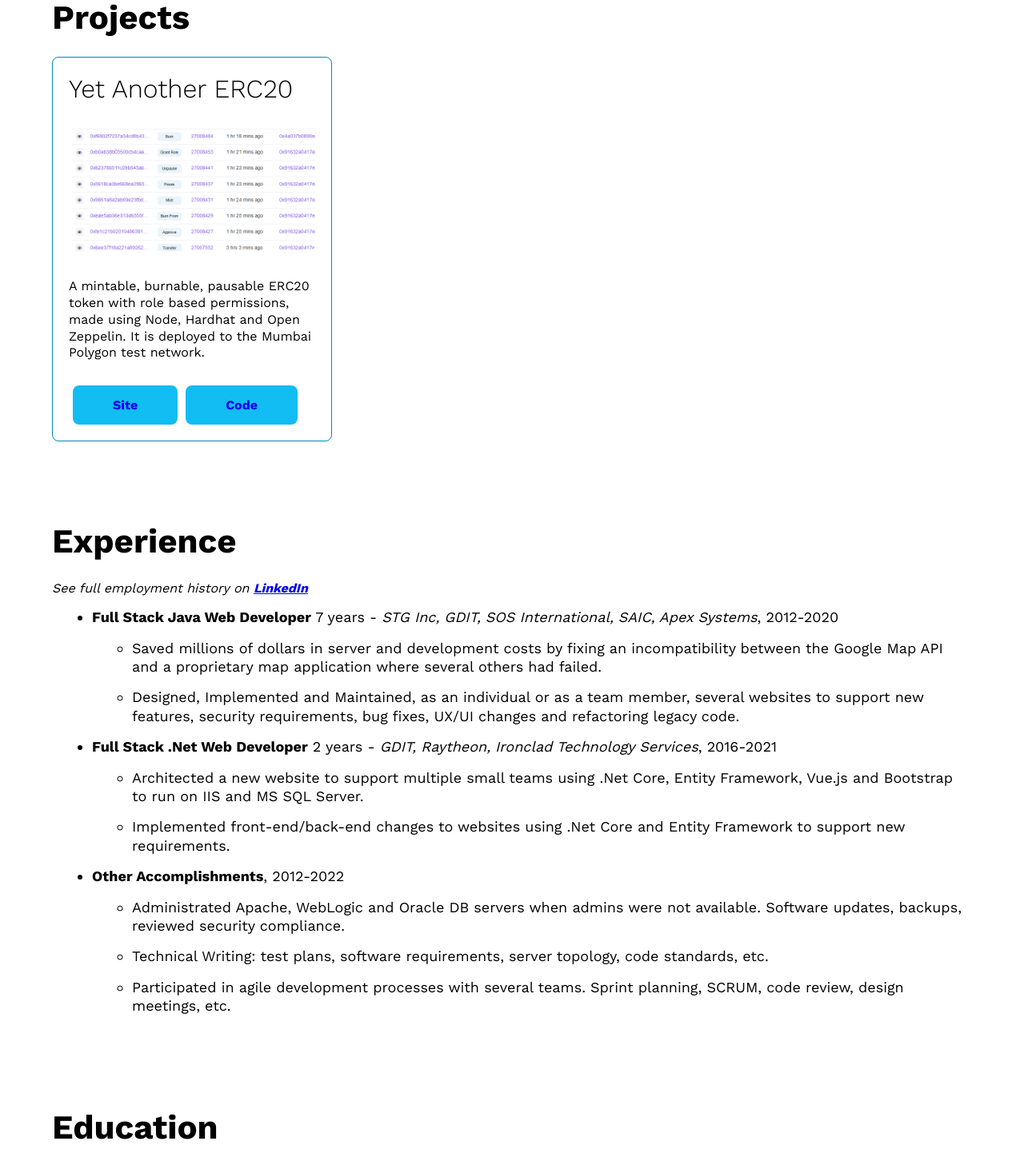
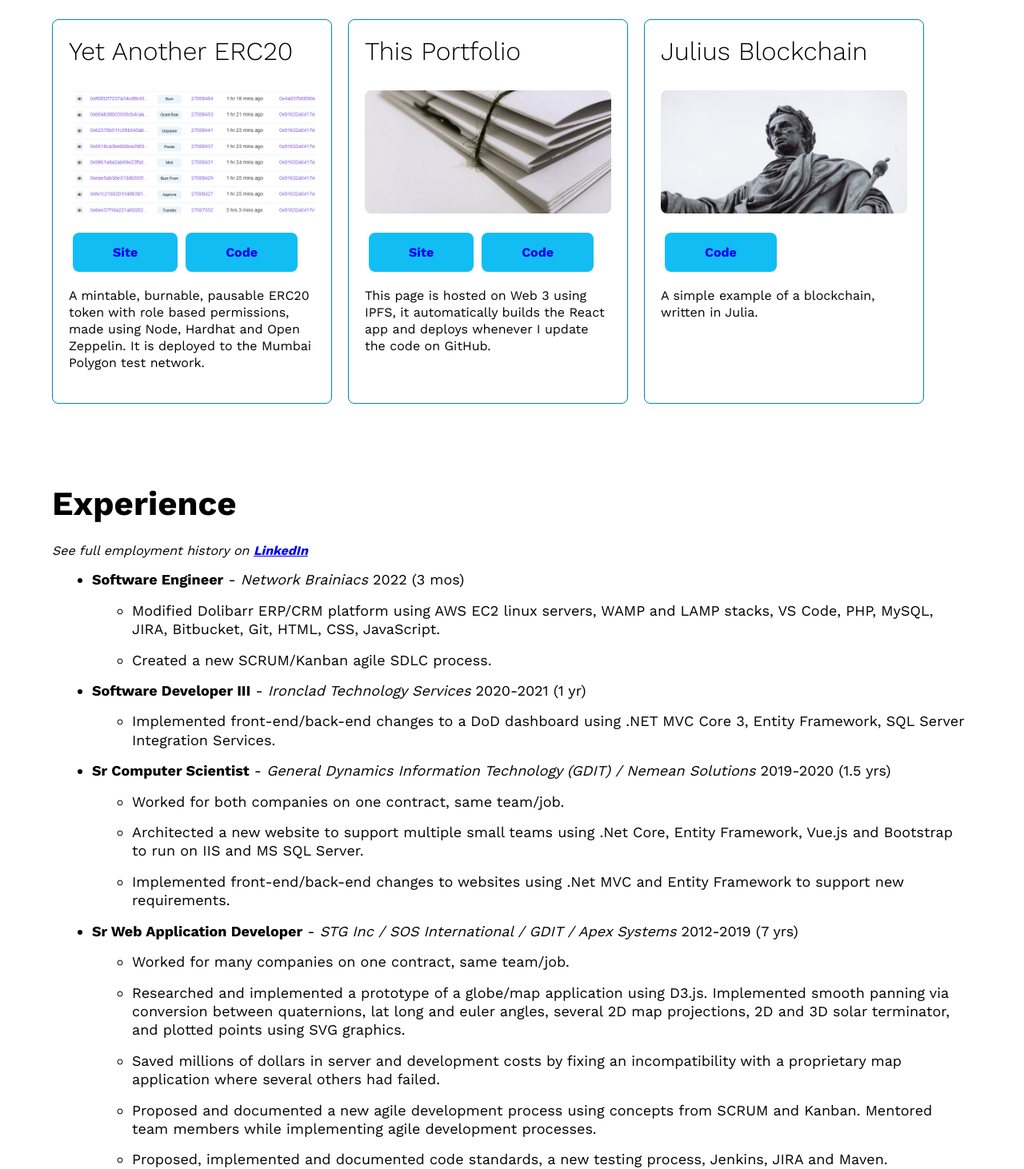
Before and after one commit to MMcKinney/portfolio, a React (Create React App) app: page / in a window 1280 px wide. Shown: the part 737-2199 px from the top of the page at 80% size. Built offline with nearby package versions, Linux system fonts and the light colour scheme.

Commit message:
content update
edited experience
added portfolio project panel
added julius bockchain project panel
edited LinkedIn link
edited about
fixed project panels having different heights

```diff
--- a/src/components/About.js
+++ b/src/components/About.js
@@ -3,10 +3,9 @@ import profile from '../assets/profile.png';
 
 const About = () => {
     return (
-        <section className='about'>
+        <section id="about" className='about'>
             <h2>About</h2>
             <p>A Software Engineer with 9 years of full stack web development experience. </p>
-            <p>This page is hosted on Web 3 using IPFS, it automatically builds the React app and deploys whenever I update the code on GitHub.</p>
         </section>
     );
 }
--- a/src/components/Experience.js
+++ b/src/components/Experience.js
@@ -2,28 +2,38 @@ const Experience = () => {
     return (
         <div className="experience">
             <h2>Experience</h2>
-            <i>See full employment history on <a href="#social"><strong>LinkedIn</strong></a></i>
+            <i>See full employment history on <a href="https://www.linkedin.com/in/michaelmckinney91/" target="_blank"><strong>LinkedIn</strong></a></i>
             <ul>
                 <li>
-                    <strong>Full Stack Java Web Developer</strong> 7 years - <i>STG Inc, GDIT, SOS International, SAIC, Apex Systems</i>, 2012-2020
+                    <strong>Software Engineer</strong> - <i>Network Brainiacs</i> 2022 (3 mos)
                     <ul>
-                        <li>Saved millions of dollars in server and development costs by fixing an incompatibility between the Google Map API and a proprietary map application where several others had failed.</li>
-                        <li>Designed, Implemented and Maintained, as an individual or as a team member, several websites to support new features, security requirements, bug fixes, UX/UI changes and refactoring legacy code.</li>
+                        <li>Modified Dolibarr ERP/CRM platform using AWS EC2 linux servers, WAMP and LAMP stacks, VS Code, PHP, MySQL, JIRA, Bitbucket, Git, HTML, CSS, JavaScript.</li>
+                        <li>Created a new SCRUM/Kanban agile SDLC process.</li>
                     </ul>
                 </li>
                 <li>
-                    <strong>Full Stack .Net Web Developer</strong> 2 years - <i>GDIT, Raytheon, Ironclad Technology Services</i>, 2016-2021
+                    <strong>Software Developer III</strong> - <i>Ironclad Technology Services</i> 2020-2021 (1 yr)
                     <ul>
-                        <li>Architected a new website to support multiple small teams using .Net Core, Entity Framework, Vue.js and Bootstrap to run on IIS and MS SQL Server.</li>
-                        <li>Implemented front-end/back-end changes to websites using .Net Core and Entity Framework to support new requirements.</li>
+                        <li>Implemented front-end/back-end changes to a DoD dashboard using .NET MVC Core 3, Entity Framework, SQL Server Integration Services.</li>
                     </ul>
                 </li>
                 <li>
-                    <strong>Other Accomplishments</strong>, 2012-2022
+                    <strong>Sr Computer Scientist</strong> - <i>General Dynamics Information Technology (GDIT) / Nemean Solutions</i> 2019-2020 (1.5 yrs)
                     <ul>
+                        <li>Worked for both companies on one contract, same team/job.</li>
+                        <li>Architected a new website to support multiple small teams using .Net Core, Entity Framework, Vue.js and Bootstrap to run on IIS and MS SQL Server.</li>
+                        <li>Implemented front-end/back-end changes to websites using .Net MVC and Entity Framework to support new requirements.</li>
+                    </ul>
+                </li>
+                <li>
+                    <strong>Sr Web Application Developer</strong> - <i>STG Inc / SOS International / GDIT / Apex Systems</i> 2012-2019 (7 yrs)
+                    <ul>
+                        <li>Worked for many companies on one contract, same team/job.</li>
+                        <li>Researched and implemented a prototype of a globe/map application using D3.js. Implemented smooth panning via conversion between quaternions, lat long and euler angles, several 2D map projections, 2D and 3D solar terminator, and plotted points using SVG graphics.</li>
+                        <li>Saved millions of dollars in server and development costs by fixing an incompatibility with a proprietary map application where several others had failed.</li>
+                        <li>Proposed and documented a new agile development process using concepts from SCRUM and Kanban.  Mentored team members while implementing agile development processes.</li>
+                        <li>Proposed, implemented and documented code standards, a new testing process, Jenkins, JIRA and Maven.</li>
                         <li>Administrated Apache, WebLogic and Oracle DB servers when admins were not available.  Software updates, backups, reviewed security compliance.</li>
-                        <li>Technical Writing: test plans, software requirements, server topology, code standards, etc.</li>
-                        <li>Participated in agile development processes with several teams.  Sprint planning, SCRUM, code review, design meetings, etc.</li>
                     </ul>
                 </li>
             </ul>
--- a/src/components/Projects.js
+++ b/src/components/Projects.js
@@ -1,5 +1,8 @@
 // Import Assets
-import uniswap from '../assets/yaet.png';
+import yaet from '../assets/yaet.png';
+import portfolio from '../assets/portfolio.png';
+import julius from '../assets/julius.png';
+
 
 const Projects = () => {
     return (
@@ -10,13 +13,32 @@ const Projects = () => {
 
                 <div className="projects__card">
                     <h3>Yet Another ERC20</h3>
-                    <img src={uniswap} alt="Uniswap Swap Page" />
+                    <img src={yaet} alt="Yet Another ERC20 Token" />
+
+                    <a href="https://mumbai.polygonscan.com/address/0x7aC9b6f232CCF75A895Ac281FabcA25CB1D305E4" target="_blank" className="button">Site</a>
+                    <a href="https://github.com/MMcKinney/yaet-erc20" target="_blank" className="button">Code</a>
                     <p>
                         A mintable, burnable, pausable ERC20 token with role based permissions, made using Node, Hardhat and Open Zeppelin.  It is deployed to the Mumbai Polygon test network.
                     </p>
+                </div>
+                <div className="projects__card">
+                    <h3>This Portfolio</h3>
+                    <img src={portfolio} alt="This Portfolio" />
 
-                    <a href="https://mumbai.polygonscan.com/address/0x7aC9b6f232CCF75A895Ac281FabcA25CB1D305E4" target="_blank" className="button">Site</a>
-                    <a href="https://github.com/MMcKinney/yaet-erc20" target="_blank" className="button">Code</a>
+                    <a href="#about" className="button">Site</a>
+                    <a href="https://github.com/MMcKinney/portfolio" target="_blank" className="button">Code</a>
+                    <p>
+                        This page is hosted on Web 3 using IPFS, it automatically builds the React app and deploys whenever I update the code on GitHub.
+                    </p>
+                </div>
+                <div className="projects__card">
+                    <h3>Julius Blockchain</h3>
+                    <img src={julius} alt="Julius Blockchain" />
+
+                    <a href="https://github.com/MMcKinney/julius-blockchain" target="_blank" className="button">Code</a>
+                    <p>
+                        A simple example of a blockchain, written in Julia.
+                    </p>
                 </div>
             </div>
         </section>
--- a/src/index.css
+++ b/src/index.css
@@ -120,7 +120,7 @@ code {
 
 .projects__card {
   max-width: 350px;
-
+  min-height: 481px;
   padding: 20px;
 
   border: 1px solid #0088BB;
```
Also changed, not shown: src/assets/julius.png (added), src/assets/portfolio.png (added).
